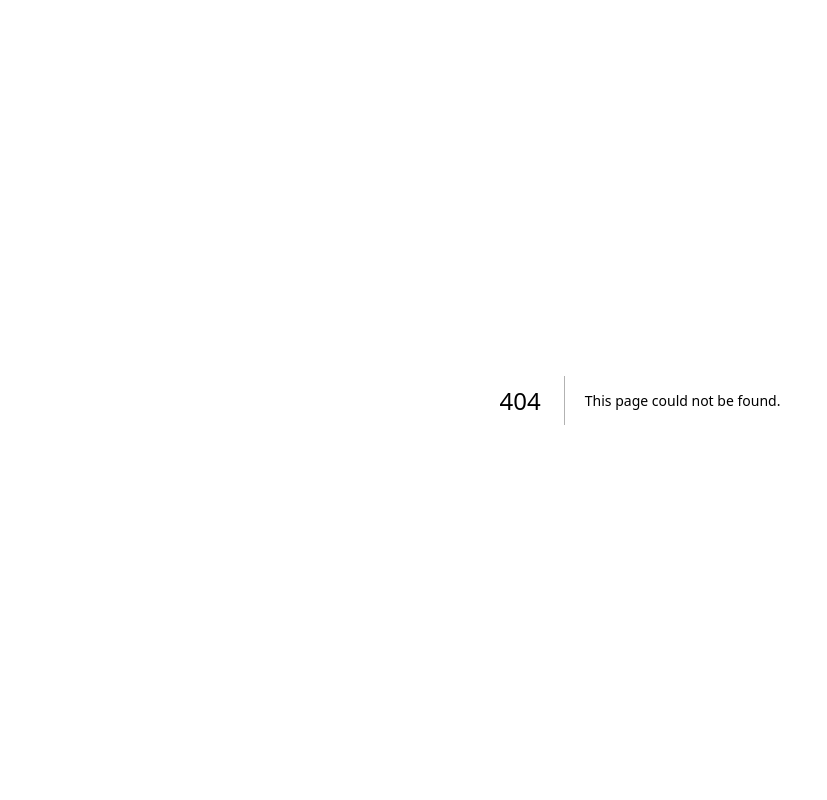
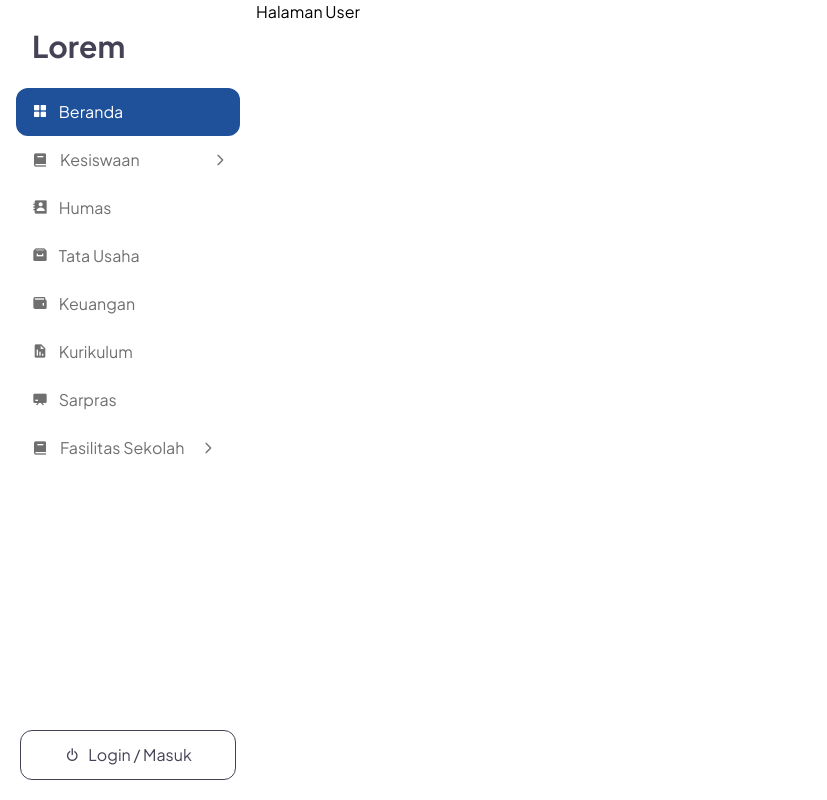
Before and after one commit to whoshann/simas-frontend, a Next.js app: page /student in a window 1280 px wide. Before the commit this address had no page. Shown: the whole page, without its empty margins (0-827 px from the left). Built offline with nearby package versions, Linux system fonts and the light colour scheme.

Commit message:
style(css): update sidebar radius

```diff
--- a/app/(auth)/changepassword/page.tsx
+++ b/app/(auth)/changepassword/page.tsx
@@ -9,7 +9,6 @@ export default function ChangePasswordPage() {
     return (
         <div
             className="flex flex-col md:flex-row h-screen bg-white items-center justify-center"
-            style={{ fontFamily: 'Plus Jakarta Sans, sans-serif' }}
         >
 
 
--- a/app/(auth)/login/page.tsx
+++ b/app/(auth)/login/page.tsx
@@ -9,7 +9,6 @@ export default function LoginPage() {
     return (
         <div
             className="flex flex-col md:flex-row h-screen items-center justify-center"
-            style={{ fontFamily: 'Plus Jakarta Sans, sans-serif' }}
         >
             <div className="md:w-1/2 bg-white flex items-center justify-center">
                 <img
--- a/app/(roles)/guest/page.tsx
+++ b/app/(roles)/guest/page.tsx
@@ -1,13 +1,14 @@
+import "@/app/styles/globals.css";
 
 export default function GuestDashboard() {
     return (
         <div className="flex-1 flex flex-col overflow-hidden bg-gray-100">
-            <header className="p-6">
-                <h1 className="text-2xl font-bold text-[var(--text-bold-color)]">Beranda</h1>
+            <header className="py-6 px-9">
+                <h1 className="text-2xl font-bold text-[var(--text-semi-bold-color)]">Beranda</h1>
                 <p className="text-sm text-gray-600">Halo, selamat datang di website kami</p>
             </header>
 
-            <main className="flex-1 overflow-x-hidden overflow-y-auto px-6">
+            <main className="flex-1 overflow-x-hidden overflow-y-auto px-9">
                 <div className="grid grid-cols-1 lg:grid-cols-3 gap-6">
                     <div className="bg-white shadow-md rounded-lg overflow-hidden lg:col-span-2">
                         <img
--- /dev/null
+++ b/app/(roles)/student/layout.tsx
@@ -0,0 +1,25 @@
+import type { Metadata } from "next";
+import "@/app/styles/globals.css";
+import Sidebar from "@/app/components/sidebar/Sidebar";
+
+export const metadata: Metadata = {
+    title: "Simas",
+    description: "Generated by create next app",
+};
+
+export default function RootLayout({
+    children,
+}: Readonly<{
+    children: React.ReactNode;
+}>) {
+    return (
+        <html lang="en">
+            <body>
+                <div className="min-h-screen flex">
+                    <Sidebar />
+                    {children}
+                </div>
+            </body>
+        </html>
+    );
+}
--- /dev/null
+++ b/app/(roles)/student/page.tsx
@@ -0,0 +1,11 @@
+import "@/app/styles/globals.css";
+
+export default function studentPage() {
+    return (
+        <div>
+            <p>
+                Halaman User
+            </p>
+        </div>
+    )
+}
--- a/app/components/sidebar/Sidebar.tsx
+++ b/app/components/sidebar/Sidebar.tsx
@@ -9,7 +9,13 @@ const Sidebar: React.FC = () => {
     const toggleDropdown = () => {
         setIsDropdownOpen(!isDropdownOpen);
         if (!isDropdownOpen) {
-            setActiveMenu('Kurikulum'); // Set active menu to Kurikulum when dropdown is opened
+            setActiveMenu('Kesiswaan'); // Set active menu to Kesiswaan when dropdown is opened
+        }
+    };
+    const toggleDropdownStudentAffairs = () => {
+        setIsDropdownOpen(!isDropdownOpen);
+        if (!isDropdownOpen) {
+            setActiveMenu('Fasilitas Sekolah'); // Set active menu to Fasilitas Sekolah when dropdown is opened
         }
     };
 
@@ -24,91 +30,161 @@ const Sidebar: React.FC = () => {
     };
 
     return (
+        // sidebar wrapper
         <div className="bg-white w-64 space-y-6 py-7 px-4 absolute inset-y-0 left-0 transform -translate-x-full md:relative md:translate-x-0 transition duration-300 ease-in-out">
-            <h2 className="text-[var(--text-bold-color)] text-3xl font-semibold pl-10">Lorem</h2>
+
+            {/* Sidebar Title */}
+            <h2 className="text-[var(--text-semi-bold-color)] text-3xl font-semibold pl-4">Lorem</h2>
+
+            {/* Start Sidebar menu navigation */}
             <nav>
                 <a
                     href="#"
-                    className={`block py-3 px-4 rounded-md transition duration-200 text-[var(--text-thin-color)] ${activeMenu === 'Beranda' ? 'active' : ''}`}
+                    className={`block py-3 px-4 rounded-xl transition duration-200 text-[var(--text-thin-color)] ${activeMenu === 'Beranda' ? 'active' : ''}`}
                     onClick={() => handleMenuClick('Beranda')}
                 >
-                    <i className='bx bxs-grid-alt mr-2'></i> {/* Ikon untuk Beranda */}
+                    <i className='bx bxs-grid-alt mr-2 font-medium'></i> {/* Ikon untuk Beranda */}
                     Beranda
                 </a>
                 <div>
                     <button
-                        className={`flex items-center w-full text-left py-3 pl-4 pr-0 rounded-md transition duration-200 text-[var(--text-thin-color)] ${activeMenu === 'Kurikulum' ? 'active' : ''}`}
+                        className={`flex items-center w-full text-left py-3 pl-4 pr-0 rounded-xl transition duration-200 text-[var(--text-thin-color)] ${activeMenu === 'Kesiswaan' ? 'active' : ''}`}
                         onClick={toggleDropdown}
                     >
                         <i className='bx bxs-book mr-3'></i>
-                        <a href="#" className='mr-14'> Kurikulum</a>
-                        <svg className={`h-4 w-4 ml-5 text-[var(--text-thin-color)] transition-transform duration-200 ${isDropdownOpen ? 'rotate' : ''}`} fill="none" viewBox="0 0 24 24" stroke="currentColor">
+                        <a href="#" className='mr-14 font-medium'> Kesiswaan</a>
+                        <svg
+                            className={`h-4 w-4 ml-4 transition-transform duration-200 ${isDropdownOpen ? 'rotate' : ''} ${activeMenu === 'Kesiswaan' ? 'text-white' : 'text-[var(--text-thin-color)]'}`}
+                            fill="none"
+                            stroke="currentColor"
+                            viewBox="0 0 24 24"
+                        >
                             <path strokeLinecap="round" strokeLinejoin="round" strokeWidth={2} d="M9 5l7 7-7 7" />
                         </svg>
                     </button>
                     <div className={` ${isDropdownOpen ? '' : 'hidden'}`}>
                         <a
                             href="#"
-                            className={`block py-3 px-4 rounded-md transition duration-200 submenu text-[var(--text-thin-color)] ${activeMenu === 'Submenu 1' ? 'active' : ''}`}
-                            onClick={() => handleSubMenuClick('Submenu 1')}
+                            className={`block py-3 px-4 rounded-xl transition duration-200 submenu text-[var(--text-thin-color)] ${activeMenu === 'Absensi' ? 'text-blue-900' : ''}`}
+                            onClick={() => handleSubMenuClick('Absensi')}
                         >
-                            <span className="inline-block w-2 h-2 bg-[var(--text-thin-color)] rounded-full mr-2"></span>Submenu 1
+                            <span className={`inline-block w-2 h-2 font-medium rounded-full mr-2 ${activeMenu === 'Absensi' ? 'bg-[var(--main-color)]' : 'bg-[var(--text-thin-color)]'}`}></span>
+                            Absensi
                         </a>
                         <a
                             href="#"
-                            className={`block py-3 px-4 rounded-md transition duration-200 submenu text-[var(--text-thin-color)] ${activeMenu === 'Submenu 2' ? 'active' : ''}`}
-                            onClick={() => handleSubMenuClick('Submenu 2')}
+                            className={`block py-3 px-4 rounded-xl transition duration-200 submenu text-[var(--text-thin-color)] ${activeMenu === 'Pelanggaran' ? 'text-blue-900' : ''}`}
+                            onClick={() => handleSubMenuClick('Pelanggaran')}
                         >
-                            <span className="inline-block w-2 h-2 bg-[var(--text-thin-color)] rounded-full mr-2"></span>Submenu 2
+                            <span className={`inline-block w-2 h-2 font-medium rounded-full mr-2 ${activeMenu === 'Pelanggaran' ? 'bg-[var(--main-color)]' : 'bg-[var(--text-thin-color)]'}`}></span>
+                            Pelanggaran
+                        </a>
+                        <a
+                            href="#"
+                            className={`block py-3 px-4 rounded-xl transition duration-200 submenu text-[var(--text-thin-color)] ${activeMenu === 'Klaim Asuransi' ? 'text-blue-900' : ''}`}
+                            onClick={() => handleSubMenuClick('Klaim Asuransi')}
+                        >
+                            <span className={`inline-block w-2 h-2 font-medium rounded-full mr-2 ${activeMenu === 'Klaim Asuransi' ? 'bg-[var(--main-color)]' : 'bg-[var(--text-thin-color)]'}`}></span>
+                            Klaim Asuransi
                         </a>
                     </div>
                 </div>
                 <a
                     href="#"
-                    className={`block py-3 px-4 rounded-md transition duration-200 text-[var(--text-thin-color)] ${activeMenu === 'Humas' ? 'active' : ''}`}
+                    className={`block py-3 px-4 rounded-xl transition duration-200 text-[var(--text-thin-color)] ${activeMenu === 'Humas' ? 'active' : ''}`}
                     onClick={() => handleMenuClick('Humas')}
                 >
-                    <i className='bx bxs-contact mr-2'></i> {/* Ikon untuk Humas */}
+                    <i className='bx bxs-contact mr-2 font-medium'></i> {/* Ikon untuk Humas */}
                     Humas
                 </a>
                 <a
                     href="#"
-                    className={`block py-3 px-4 rounded-md transition duration-200 text-[var(--text-thin-color)] ${activeMenu === 'Tata Usaha' ? 'active' : ''}`}
+                    className={`block py-3 px-4 rounded-xl transition duration-200 text-[var(--text-thin-color)] ${activeMenu === 'Tata Usaha' ? 'active' : ''}`}
                     onClick={() => handleMenuClick('Tata Usaha')}
                 >
-                    <i className='bx bxs-archive mr-2'></i> {/* Ikon untuk Tata Usaha */}
+                    <i className='bx bxs-archive mr-2 font-medium'></i> {/* Ikon untuk Tata Usaha */}
                     Tata Usaha
                 </a>
                 <a
                     href="#"
-                    className={`block py-3 px-4 rounded-md transition duration-200 text-[var(--text-thin-color)] ${activeMenu === 'Keuangan' ? 'active' : ''}`}
+                    className={`block py-3 px-4 rounded-xl transition duration-200 text-[var(--text-thin-color)] ${activeMenu === 'Keuangan' ? 'active' : ''}`}
                     onClick={() => handleMenuClick('Keuangan')}
                 >
-                    <i className='bx bxs-wallet mr-2'></i> {/* Ikon untuk Keuangan */}
+                    <i className='bx bxs-wallet mr-2 font-medium'></i> {/* Ikon untuk Keuangan */}
                     Keuangan
                 </a>
                 <a
                     href="#"
-                    className={`block py-3 px-4 rounded-md transition duration-200 text-[var(--text-thin-color)] ${activeMenu === 'Kesiswaan' ? 'active' : ''}`}
-                    onClick={() => handleMenuClick('Kesiswaan')}
+                    className={`block py-3 px-4 rounded-xl transition duration-200 text-[var(--text-thin-color)] ${activeMenu === 'Kurikulum' ? 'active' : ''}`}
+                    onClick={() => handleMenuClick('Kurikulum')}
                 >
-                    <i className='bx bxs-report mr-2'></i> {/* Ikon untuk Kesiswaan */}
-                    Kesiswaan
+                    <i className='bx bxs-report mr-2 font-medium'></i> {/* Ikon untuk Kurikulum */}
+                    Kurikulum
                 </a>
                 <a
                     href="#"
-                    className={`block py-3 px-4 rounded-md transition duration-200 text-[var(--text-thin-color)] ${activeMenu === 'Sarpras' ? 'active' : ''}`}
+                    className={`block py-3 px-4 rounded-xl transition duration-200 text-[var(--text-thin-color)] ${activeMenu === 'Sarpras' ? 'active' : ''}`}
                     onClick={() => handleMenuClick('Sarpras')}
                 >
-                    <i className='bx bxs-chalkboard mr-2'></i> {/* Ikon untuk Sarpras */}
+                    <i className='bx bxs-chalkboard mr-2 font-medium'></i> {/* Ikon untuk Sarpras */}
                     Sarpras
                 </a>
 
+                {/* Start Role Affairs Sidebar Menu */}
+
+                <div>
+                    <button
+                        className={`flex items-center w-full text-left py-3 pl-4 pr-0 rounded-xl transition duration-200 text-[var(--text-thin-color)] ${activeMenu === 'Fasilitas Sekolah' ? 'active' : ''}`}
+                        onClick={toggleDropdownStudentAffairs}
+                    >
+                        <i className='bx bxs-book mr-3'></i>
+                        <a href="#" className='font-medium'> Fasilitas Sekolah</a>
+                        <svg
+                            className={`h-4 w-4 ml-4 transition-transform duration-200 ${isDropdownOpen ? 'rotate' : ''} ${activeMenu === 'Fasilitas Sekolah' ? 'text-white' : 'text-[var(--text-thin-color)]'}`}
+                            fill="none"
+                            stroke="currentColor"
+                            viewBox="0 0 24 24"
+                        >
+                            <path strokeLinecap="round" strokeLinejoin="round" strokeWidth={2} d="M9 5l7 7-7 7" />
+                        </svg>
+                    </button>
+                    <div className={` ${isDropdownOpen ? '' : 'hidden'}`}>
+                        <a
+                            href="#"
+                            className={`block py-3 px-4 rounded-xl transition duration-200 submenu text-[var(--text-thin-color)] ${activeMenu === 'Data Fasilitas' ? 'text-blue-900' : ''}`}
+                            onClick={() => handleSubMenuClick('Data Fasilitas')}
+                        >
+                            <span className={`inline-block w-2 h-2 font-medium rounded-full mr-2 ${activeMenu === 'Data Fasilitas' ? 'bg-[var(--main-color)]' : 'bg-[var(--text-thin-color)]'}`}></span>
+                            Data Fasilitas
+                        </a>
+                        <a
+                            href="#"
+                            className={`block py-3 px-4 rounded-xl transition duration-200 submenu text-[var(--text-thin-color)] ${activeMenu === 'Data Ruang' ? 'text-blue-900' : ''}`}
+                            onClick={() => handleSubMenuClick('Data Ruang')}
+                        >
+                            <span className={`inline-block w-2 h-2 font-medium rounded-full mr-2 ${activeMenu === 'Data Ruang' ? 'bg-[var(--main-color)]' : 'bg-[var(--text-thin-color)]'}`}></span>
+                            Data Ruang
+                        </a>
+                        <a
+                            href="#"
+                            className={`block py-3 px-4 rounded-xl transition duration-200 submenu text-[var(--text-thin-color)] ${activeMenu === 'Data Barang' ? 'text-blue-900' : ''}`}
+                            onClick={() => handleSubMenuClick('Data Barang')}
+                        >
+                            <span className={`inline-block w-2 h-2 font-medium rounded-full mr-2 ${activeMenu === 'Data Barang' ? 'bg-[var(--main-color)]' : 'bg-[var(--text-thin-color)]'}`}></span>
+                            Data Barang
+                        </a>
+                    </div>
+                </div>
+
+                {/* Enda Role Affairs Sidebar Menu */}
+
             </nav>
-            {/* Tombol Login/Masuk */}
+            {/* End Sidebar menu navigation  */}
+
+            {/* Login Button */}
             <a href="/login" className="absolute bottom-5 left-2 right-2 px-3">
-                <button className="flex items-center justify-center w-full py-3 rounded-md border border-[var(--text-semi-bold-color)] bg-white text-[var(--text-semi-bold-color)] hover:opacity-90 transition">
-                    <i className='bx bx-power-off mr-2'></i>
+                <button className="flex items-center justify-center w-full py-3 rounded-xl border border-[var(--text-semi-bold-color)] bg-white text-[var(--text-semi-bold-color)] hover:opacity-90 transition">
+                    <i className='bx bx-power-off mr-2 font-medium'></i>
                     Login / Masuk
                 </button>
             </a>
--- a/app/layout.tsx
+++ b/app/layout.tsx
@@ -1,5 +1,11 @@
 import type { Metadata } from "next";
 import "@/app/styles/globals.css";
+import { Plus_Jakarta_Sans } from '@next/font/google'
+
+const plusJakartaSans = Plus_Jakarta_Sans({
+  subsets: ['latin'],
+  weight:['400','700']
+})
 
 export const metadata: Metadata = {
   title: "Simas",
@@ -12,7 +18,7 @@ export default function RootLayout({
   children: React.ReactNode;
 }>) {
   return (
-    <html lang="en">
+    <html lang="en" className={plusJakartaSans.className}>
       <head>
         <link rel='stylesheet' href='https://unpkg.com/boxicons@latest/css/boxicons.min.css'></link>
       </head>
--- a/app/styles/globals.css
+++ b/app/styles/globals.css
@@ -1,7 +1,6 @@
 @tailwind base;
 @tailwind components;
 @tailwind utilities;
-@import url("https://fonts.googleapis.com/css2?family=Barlow:ital,wght@0,100;0,200;0,300;0,400;0,500;0,600;0,700;0,800;0,900;1,100;1,200;1,300;1,400;1,500;1,600;1,700;1,800;1,900&family=Plus+Jakarta+Sans:ital,wght@0,200..800;1,200..800&display=swap");
 
 :root {
   --background: #f2f2f2;
@@ -13,11 +12,6 @@
   --text-semi-bold-color: #464255;
   --text-regular-color: #242426;
   --text-thin-color: #6f6f6f;
-}
-
-body {
-  font-family: "Plus Jakarta Sans", serif;
-  font-style: normal;
 }
 
 
--- a/app/styles/tailwind.config.js
+++ /dev/null
@@ -1,11 +0,0 @@
-/** @type {import('tailwindcss').Config} */
-module.exports = {
-  theme: {
-    extend: {
-      maxWidth: {
-        '272px': '272px',
-      },
-    },
-  },
-  plugins: [],
-};
--- a/package.json
+++ b/package.json
@@ -10,6 +10,7 @@
   },
   "dependencies": {
     "@next/font": "^14.2.15",
+    "axios": "^1.7.9",
     "next": "^13.5.8",
     "react": "^18",
     "react-dom": "^18"
--- a/tailwind.config.ts
+++ b/tailwind.config.ts
@@ -13,6 +13,9 @@ export default {
         foreground: "var(--foreground)",
         customBlue: '#1F509A'
       },
+      maxWidth: {
+        '272px': '272px',
+      },
     },
   },
   plugins: [],
```
Also changed, not shown: app/api/api.ts (added, +19 -0 lines), 1 other file (tests, documents, lock files or other folders).
